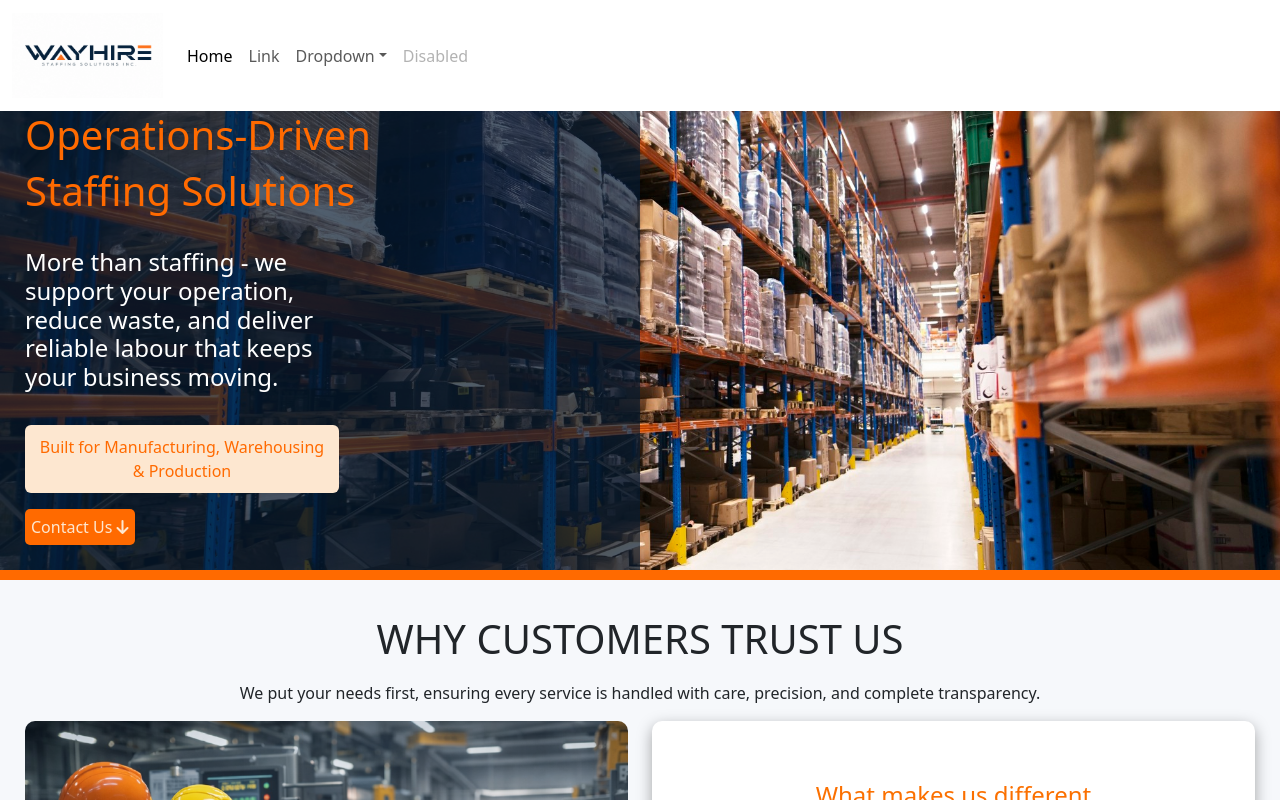
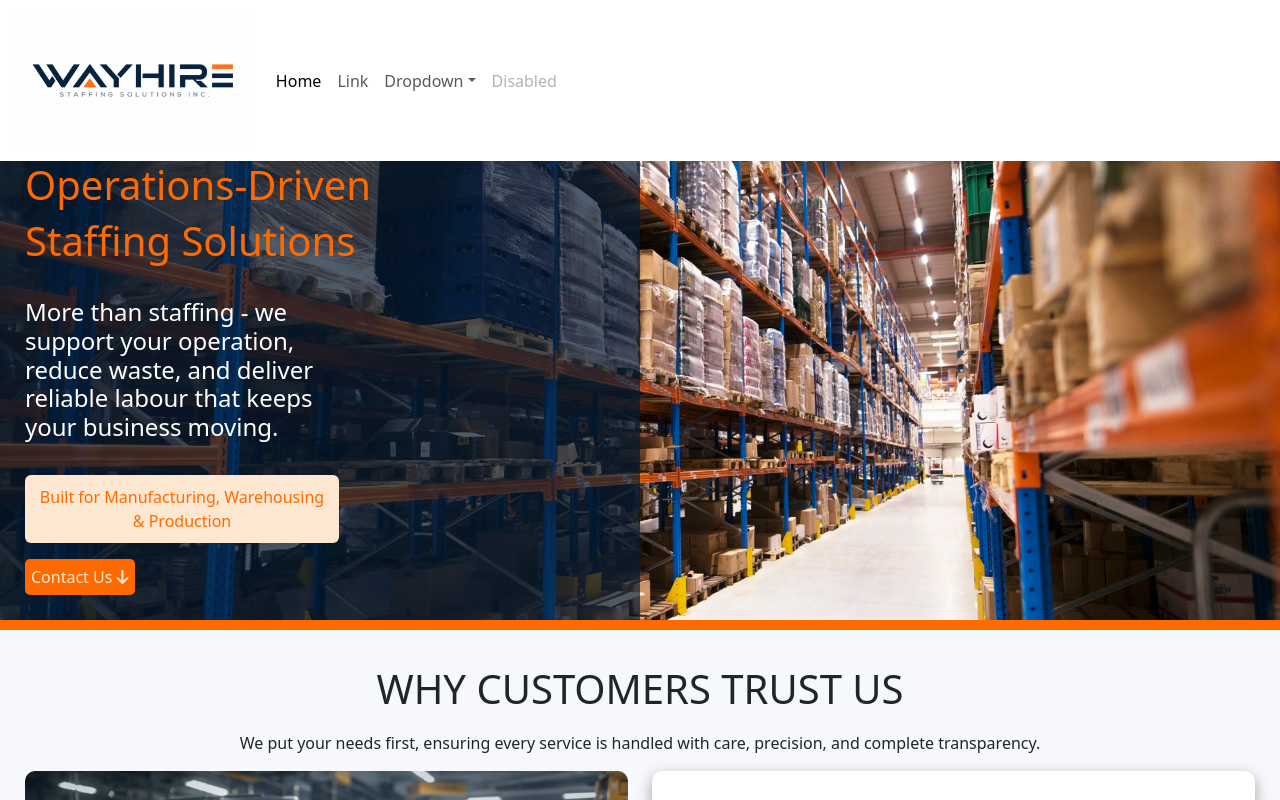
Before and after one commit to rajatsharmaw90-hash/wayhire-frontend, a React (Vite) app: page / in a window 1280 px wide. Shown: the top 800 px of the page. Built offline with nearby package versions, Linux system fonts and the light colour scheme.

Commit message:
logo size update

```diff
--- a/index.css
+++ b/index.css
@@ -2,7 +2,7 @@
   background: url('./src/assets/images/hero-img.jpg') no-repeat center/cover;
 }
 .navbar-brand img{
-    height: 85px;
+    height: 135px;
 }
 .hero-left{
     height: 100%;
```
